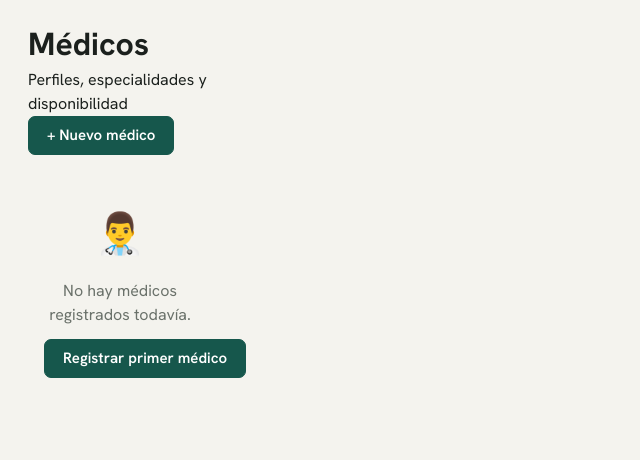
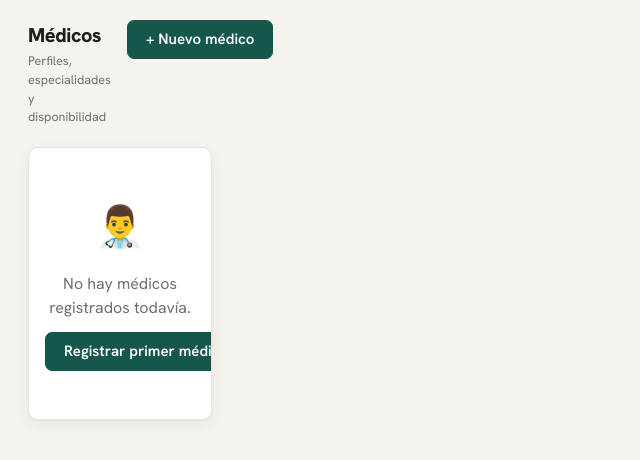
Before and after one commit to thendishere/consultorio, a Python web app: template app/templates/admin/medicos/lista.html in a window 1280 px wide. Shown: the top 460 px of the page, without its empty margins (0-640 px from the left). Run offline with Jinja, Linux system fonts and the light colour scheme; the template is opened without the code that fills it, so the values that code supplies are empty.

Commit message:
Actualizar lista médicos al nuevo diseño
Co-Authored-By: Claude Sonnet 4.6 <noreply@anthropic.com>

```diff
--- a/app/templates/admin/medicos/lista.html
+++ b/app/templates/admin/medicos/lista.html
@@ -1,21 +1,20 @@
 {% extends "base.html" %}
 {% block title %}Médicos — Consultorio de la Amistad{% endblock %}
 {% block content %}
-<div class="admin-layout">
 
-    <div class="admin-header">
+<div class="page-header">
     <div>
-            <h1 class="admin-title">Médicos</h1>
-            <p class="admin-subtitle">Perfiles, especialidades y disponibilidad</p>
+        <h1>Médicos</h1>
+        <p>Perfiles, especialidades y disponibilidad</p>
     </div>
-        <a href="/admin/medicos/crear" class="btn btn-primary">+ Nuevo médico</a>
+    <a href="/admin/medicos/crear" class="btn">+ Nuevo médico</a>
 </div>
 
 {% if saved %}
-    <div class="alert alert-success"><span class="alert-icon">✓</span> Cambios guardados.</div>
+<div class="flash flash-success" style="margin-bottom:16px">✓ Cambios guardados.</div>
 {% endif %}
 
-    <div class="admin-card">
+<div class="card">
     {% if medicos %}
     <table class="admin-table">
         <thead>
@@ -25,44 +24,44 @@
                 <th>Especialidades</th>
                 <th>Tipo</th>
                 <th>Estado</th>
-                    <th>Acciones</th>
+                <th></th>
             </tr>
         </thead>
         <tbody>
             {% for m in medicos %}
-                <tr {% if not m.activo %}class="row-inactive"{% endif %}>
-                    <td data-label="Nombre"><strong>{{ m.user.full_name or m.user.username }}</strong></td>
-                    <td data-label="Matrícula" class="text-muted">{{ m.matricula or '—' }}</td>
-                    <td data-label="Especialidades">
+            <tr {% if not m.activo %}style="opacity:.55"{% endif %}>
+                <td><strong>{{ m.user.full_name or m.user.username }}</strong></td>
+                <td class="text-muted">{{ m.matricula or '—' }}</td>
+                <td>
                     {% if m.especialidades %}
                         {% for esp in m.especialidades %}
-                            <span class="badge badge-esp">{{ esp.nombre }}</span>
+                        <span class="chip chip-age" style="margin:2px">{{ esp.nombre }}</span>
                         {% endfor %}
                     {% else %}
                         <span class="text-muted">—</span>
                     {% endif %}
                 </td>
-                    <td data-label="Tipo">
+                <td>
                     {% if m.es_ecografo %}
-                        <span class="badge badge-ecografo">Ecógrafo</span>
+                    <span class="chip chip-sob">Ecógrafo</span>
                     {% else %}
-                        <span class="text-muted text-sm">Médico</span>
+                    <span class="text-muted">Médico</span>
                     {% endif %}
                 </td>
-                    <td data-label="Estado">
+                <td>
                     {% if m.activo %}
-                        <span class="badge badge-success">Activo</span>
+                    <span class="chip chip-cob">Activo</span>
                     {% else %}
-                        <span class="badge badge-muted">Inactivo</span>
+                    <span class="chip chip-no">Inactivo</span>
                     {% endif %}
                 </td>
-                    <td data-label="">
+                <td>
                     <div class="action-btns">
-                            <a href="/admin/medicos/{{ m.id }}/editar" class="btn btn-outline btn-xs">Editar</a>
-                            <a href="/admin/medicos/{{ m.id }}/disponibilidad" class="btn btn-outline btn-xs">Horarios</a>
+                        <a href="/admin/medicos/{{ m.id }}/editar" class="btn btn-ghost btn-sm">Editar</a>
+                        <a href="/admin/medicos/{{ m.id }}/disponibilidad" class="btn btn-ghost btn-sm">Horarios</a>
                         <form method="post" action="/admin/medicos/{{ m.id }}/toggle-activo" style="display:inline">
                             {{ csrf_input(request) }}
-                                <button type="submit" class="btn btn-outline btn-xs">
+                            <button type="submit" class="btn btn-ghost btn-sm">
                                 {% if m.activo %}Desactivar{% else %}Activar{% endif %}
                             </button>
                         </form>
@@ -76,10 +75,9 @@
     <div class="empty-state">
         <div class="empty-icon">👨‍⚕️</div>
         <p>No hay médicos registrados todavía.</p>
-            <a href="/admin/medicos/crear" class="btn btn-primary" style="margin-top:.75rem">Registrar primer médico</a>
+        <a href="/admin/medicos/crear" class="btn" style="margin-top:.75rem">Registrar primer médico</a>
     </div>
     {% endif %}
 </div>
 
-</div>
 {% endblock %}
```
Lines whose indentation alone changed are shown as unchanged.
